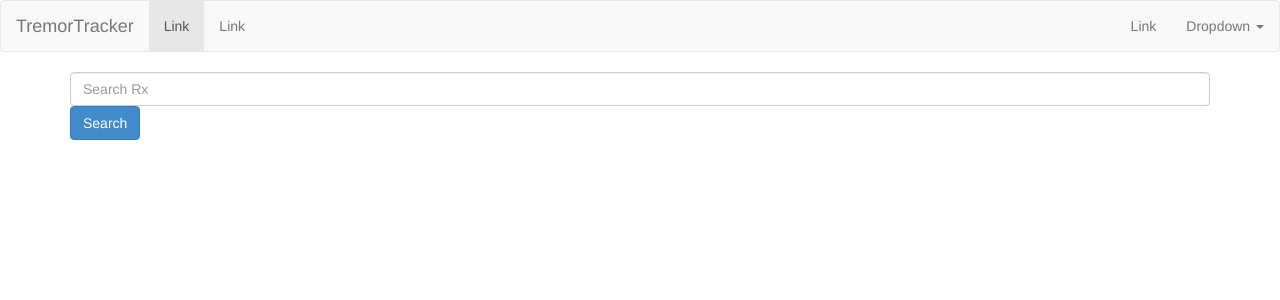
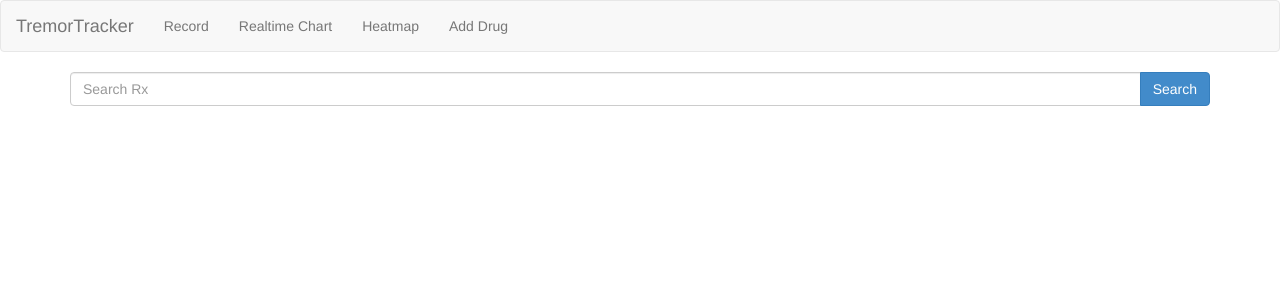
Before and after one commit to stellaconyer/TremorTracker, a Flask app: page /drugs in a window 1280 px wide. Shown: the top 300 px of the page. Run offline with Flask 2, Linux system fonts and the light colour scheme; some libraries are stand-ins or nearby versions.

Commit message:
Add nav bar, add back AJAX heatmap

```diff
--- a/echo_test.html
+++ /dev/null
@@ -1 +0,0 @@
-hello
--- a/static/js/chart.js
+++ b/static/js/chart.js
@@ -1,5 +1,6 @@
 // SVG width and height
-dataset = 1;
+// var dataset = [{'timestamp': '1385407616347', 'data': [2.4728413708669374, 1.0213275879824053, 0.6079034848067788, 0.77700792781258421]}, {'timestamp': '1385407617347', 'data': [0.5159543321896326, 0.30089637877501274, 0.29576087039073845, 0.17047443811929824]}, {'timestamp': '1385407615180', 'data': [0.22355068543427009, 0.1828661683728921, 0.27317129983999899, 0.25205675288116147]}, {'timestamp': '1385407613180', 'data': [0.27430178945792527, 0.17270123904337203, 0.16406304991091852, 0.18666311418691917]}, {'timestamp': '1385407614180', 'data': [0.24340115857097588, 0.13899838286602154, 0.17379015269958525, 0.16380843391672484]}];
+
 var margin = {top: 30, right: 20, bottom: 30, left: 50},
     w = 1000 - margin.left - margin.right,
     h = 500 - margin.top - margin.bottom;
--- a/static/js/live_chart.js
+++ b/static/js/live_chart.js
@@ -6,15 +6,15 @@ var n = 100,
   data = [];
 
 var margin = {top: 20, right: 20, bottom: 20, left: 40},
-    width = 500 - margin.left - margin.right,
-    height = 300 - margin.top - margin.bottom;
+    width = 800 - margin.left - margin.right,
+    height = 500 - margin.top - margin.bottom;
 
 var x = d3.scale.linear()
     .domain([1, 50])
     .range([0, width]);
 
 var y = d3.scale.linear()
-    .domain([-10, 10])
+    .domain([-15, 15])
     .range([height, 0]);
 
 var line = d3.svg.line()
--- a/templates/base.html
+++ b/templates/base.html
@@ -33,21 +33,10 @@
           <!-- Collect the nav links, forms, and other content for toggling -->
           <div class="collapse navbar-collapse" id="bs-example-navbar-collapse-1">
             <ul class="nav navbar-nav">
-              <li class="active"><a href="#">Link</a></li>
-              <li><a href="#">Link</a></li>
-            </ul>
-            <ul class="nav navbar-nav navbar-right">
-              <li><a href="#">Link</a></li>
-              <li class="dropdown">
-                <a href="#" class="dropdown-toggle" data-toggle="dropdown">Dropdown <b class="caret"></b></a>
-                <ul class="dropdown-menu">
-                  <li><a href="#">Action</a></li>
-                  <li><a href="#">Another action</a></li>
-                  <li><a href="#">Something else here</a></li>
-                  <li class="divider"></li>
-                  <li><a href="#">Separated link</a></li>
-                </ul>
-              </li>
+              <li><a href="{{url_for("record")}}">Record</a></li>
+              <li><a href="{{url_for("live_chart")}}">Realtime Chart</a></li>
+              <li><a href="{{url_for("d3_chart")}}">Heatmap</a></li>
+              <li><a href="{{url_for("drug_form")}}">Add Drug</a></li>
             </ul>
           </div><!-- /.navbar-collapse -->
         </nav>
--- a/templates/drugs.html
+++ b/templates/drugs.html
@@ -3,9 +3,13 @@
 
 
 <form name = "drugSearch" class="form-group">
-<div>
+<div class="input-group">
     <input type="text" class="form-control" placeholder="Search Rx" id="drug">
+
+      <span class="input-group-btn">
 	<button type="submit" value = "submit" class="btn btn-primary" id="submit">Search</button>
+    </span>
+
  </div>
 </form>
 
--- a/views.py
+++ b/views.py
@@ -174,8 +174,8 @@ def live_chart():
     return render_template("live_chart.html")
 
 @app.route('/')
-def hello():
-    return render_template('game.html')
+def record():
+    return render_template('recording.html')
 
 
 
```
Also changed, not shown: fft.py (+3 -14 lines), static/js/recording.js (+12 -8 lines), templates/drug_output.html (+1 -9 lines), templates/game.html (deleted, +0 -50 lines), templates/d3_output.html (line endings or trailing spaces).
